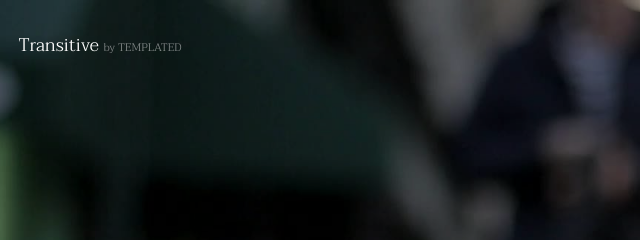
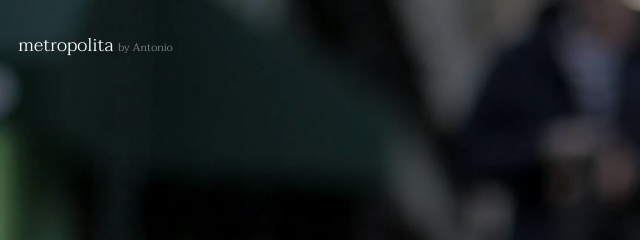
Before and after one commit to tonimr1/04_REP_METROPOLITA, a plain HTML site: page index.html in a window 1280 px wide. Shown: the top 240 px of the page, 0-640 px from the left. Drawn offline with Linux system fonts and the light colour scheme.

Commit message:
cambios en la portada por Antonio

```diff
--- a/index.html
+++ b/index.html
@@ -6,7 +6,7 @@
 -->
 <html>
 	<head>
-		<title>Transitive by TEMPLATED</title>
+		<title>metropolita by Antonio</title>
 		<meta charset="utf-8" />
 		<meta name="viewport" content="width=device-width, initial-scale=1" />
 		<link rel="stylesheet" href="assets/css/main.css" />
@@ -15,7 +15,7 @@
 
 		<!-- Header -->
 			<header id="header" class="alt">
-				<div class="logo"><a href="index.html">Transitive <span>by TEMPLATED</span></a></div>
+				<div class="logo"><a href="index.html">metropolita <span>by Antonio</span></a></div>
 				<a href="#menu" class="toggle"><span>Menu</span></a>
 			</header>
 
@@ -169,7 +169,7 @@
 									<div class="field half">
 										<label for="email">Email</label>
 										<input name="email" id="email" type="email" placeholder="Email">
-									</div>
+									</div>A.M
 									<div class="field">
 										<label for="dept">Department</label>
 										<div class="select-wrapper">
```
